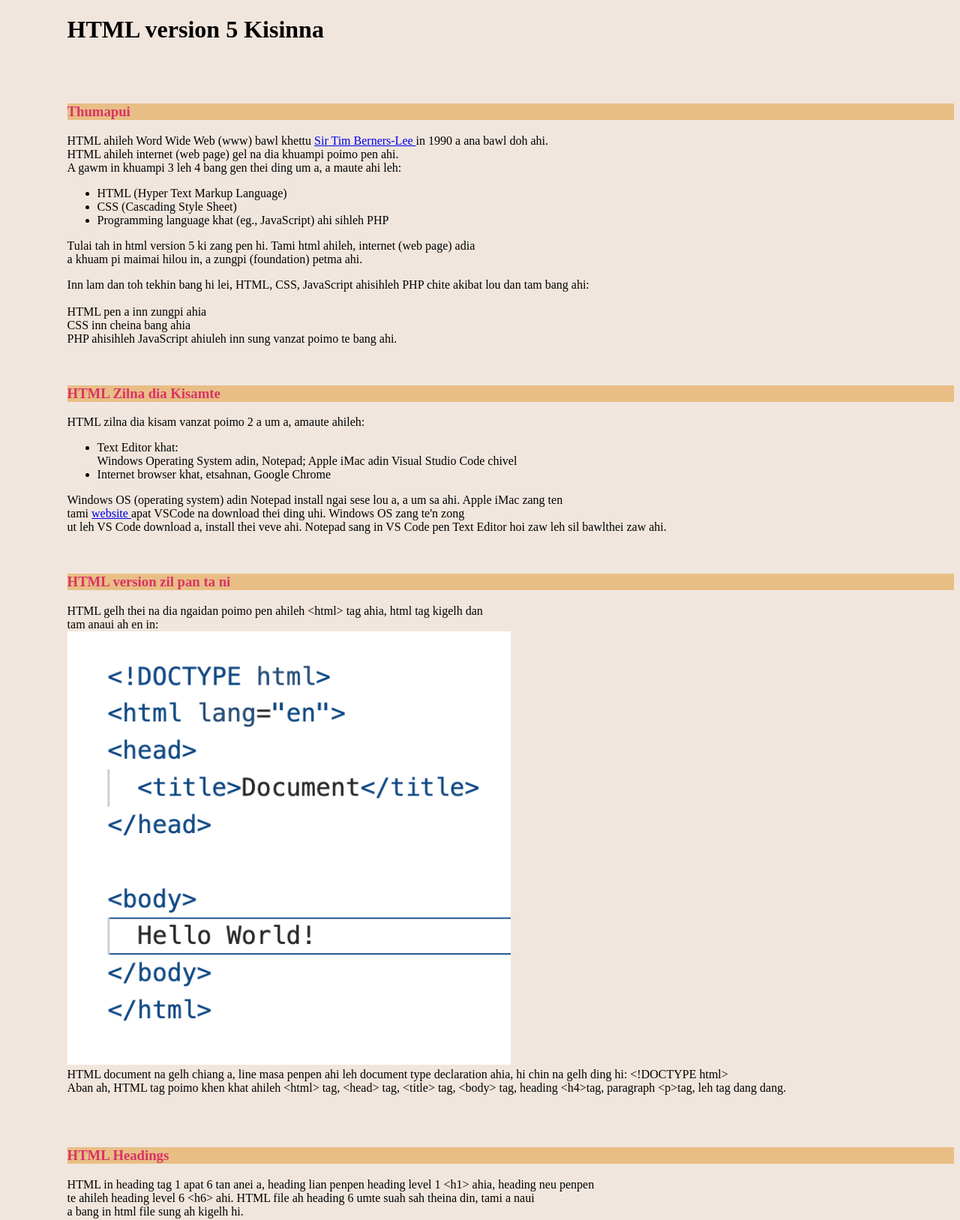
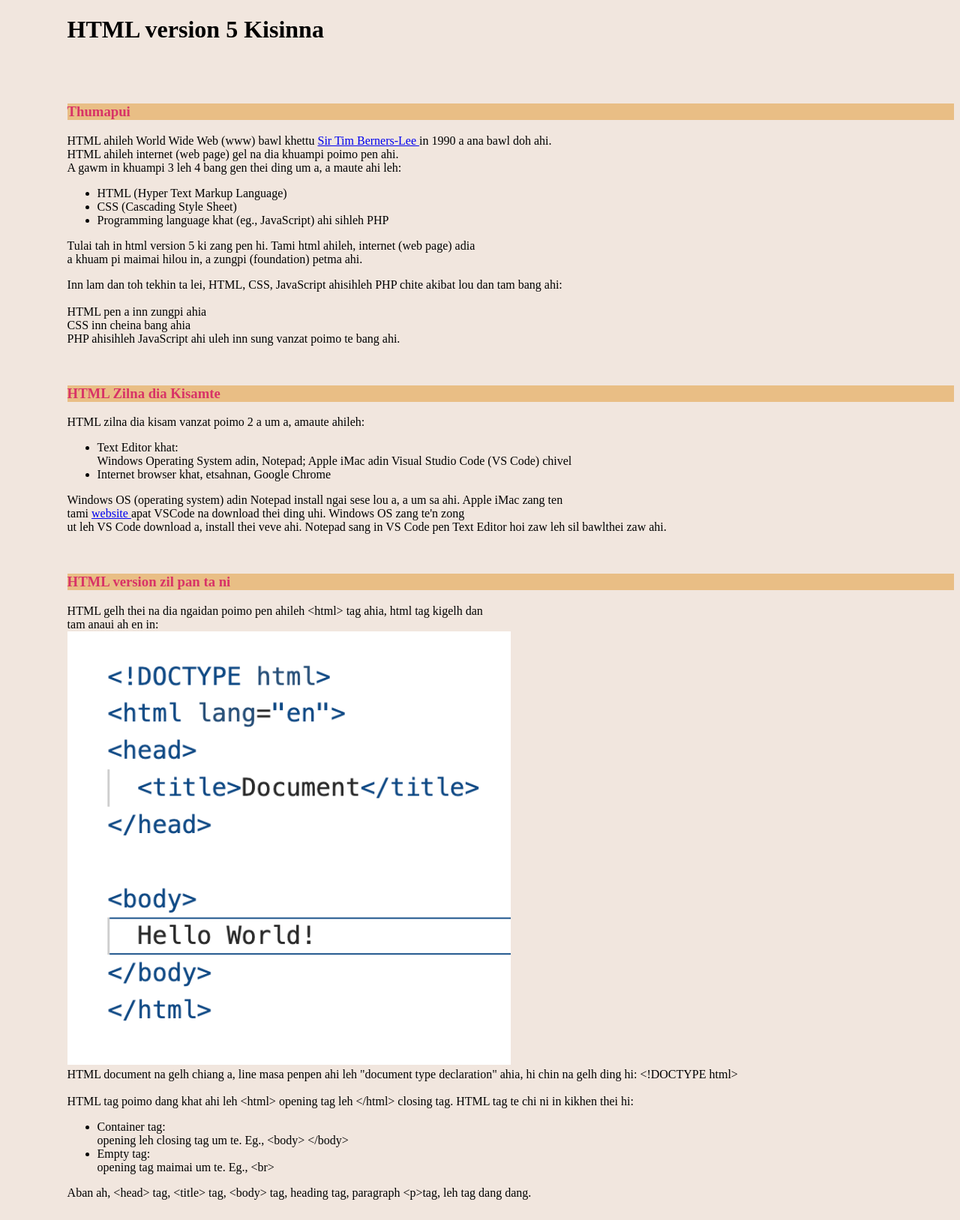
Before and after one commit to galtjh/galtjh, a plain HTML site: page index.html in a window 1280 px wide. Shown: the top 1627 px of the page at 75% size. Drawn offline with Linux system fonts and the light colour scheme.

Commit message:
Update index.html

```diff
--- a/index.html
+++ b/index.html
@@ -11,7 +11,7 @@
 
     <h3 id="sec_head">Thumapui</h3>
     <p>
-      HTML ahileh Word Wide Web (www) bawl khettu <a href="https://www.w3.org/People/Berners-Lee/" target="_blank"> Sir Tim Berners-Lee </a> in 1990 a ana bawl doh ahi. <br/>
+      HTML ahileh World Wide Web (www) bawl khettu <a href="https://www.w3.org/People/Berners-Lee/" target="_blank"> Sir Tim Berners-Lee </a> in 1990 a ana bawl doh ahi. <br/>
       HTML ahileh internet (web page) gel na dia khuampi poimo pen ahi. <br>
       A gawm in khuampi 3 leh 4 bang gen thei ding um a, a maute ahi leh: <br>
       <ul>
@@ -25,10 +25,10 @@
     </p>
 
     <p>
-      Inn lam dan toh tekhin bang hi lei, HTML, CSS, JavaScript ahisihleh PHP chite akibat lou dan tam bang ahi: <br> <br>
+      Inn lam dan toh tekhin ta lei, HTML, CSS, JavaScript ahisihleh PHP chite akibat lou dan tam bang ahi: <br> <br>
       HTML pen a inn zungpi ahia <br>
       CSS inn cheina bang ahia <br>
-      PHP ahisihleh JavaScript ahiuleh inn sung vanzat poimo te bang ahi.
+      PHP ahisihleh JavaScript ahi uleh inn sung vanzat poimo te bang ahi.
     </p>
       <br>
 
@@ -36,7 +36,8 @@
     <p>
       HTML zilna dia kisam vanzat poimo 2 a um a, amaute ahileh:
       <ul>
-        <li>Text Editor khat: <br> Windows Operating System adin, Notepad; Apple iMac adin Visual Studio Code chivel</li>
+        <li>Text Editor khat: <br>
+          Windows Operating System adin, Notepad; Apple iMac adin Visual Studio Code (VS Code) chivel</li>
         <li>Internet browser khat, etsahnan, Google Chrome</li>
       </ul>
 
@@ -54,12 +55,23 @@
       <img id="screen" src="html-screenshot.png" alt="Screen shot of html5 structure">
     <br>
 
-      HTML document na gelh chiang a, line masa penpen ahi leh document type declaration ahia,
+      HTML document na gelh chiang a, line masa penpen ahi leh "document type declaration" ahia,
       hi chin na gelh ding hi: &lt;!DOCTYPE html&gt;
-      <br>
+      <br> <br />
 
-      Aban ah, HTML tag poimo khen khat ahileh
-      &lt;html&gt; tag, &lt;head&gt; tag, &lt;title&gt; tag, &lt;body&gt; tag, heading &lt;h4&gt;tag,
+      HTML tag poimo dang khat ahi leh
+      &lt;html&gt; opening tag leh &lt;/html&gt; closing tag.
+
+      HTML tag te chi ni in kikhen thei hi:
+      <ul>
+        <li>Container tag: <br>
+          opening leh closing tag um te. Eg., &lt;body&gt; &lt;/body&gt;</li>
+        <li>Empty tag: <br>
+          opening tag maimai um te. Eg., &lt;br&gt;</li>
+      </ul>
+
+
+      Aban ah, &lt;head&gt; tag, &lt;title&gt; tag, &lt;body&gt; tag, heading tag,
       paragraph &lt;p&gt;tag, leh tag dang dang.
     </p> <br> <br>
 
@@ -67,11 +79,11 @@
 
     <p>
       HTML in heading tag 1 apat 6 tan anei a, heading lian penpen heading level 1 &lt;h1&gt; ahia, heading neu penpen <br>
-      te ahileh heading level 6 &lt;h6&gt; ahi. HTML file ah heading 6 umte suah sah theina din, tami a naui <br>
+      te ahileh heading level 6 &lt;h6&gt; ahi. HTML file ah heading 6 umte suah sah theina din, tami a nuai <br>
       a bang in html file sung ah kigelh hi. <br><br> <img src="html-headings.png" alt="Heading 1 to 6 in html"></img>
       <br> <br>
 
-      HTML file sung a, a tung a bang html code na gelh leh, tam anaui a bang output na mu ding hi. <br> <br>
+      HTML file sung ah, a tung a bang html code na gelh leh, tam anaui a bang output na mu ding hi. <br> <br>
 
       <h1>Hello World!</h1>
       <h2>Hello World!</h2>
@@ -83,7 +95,7 @@
     </p>
       <br>
 
-     <h3 id="sec_head">Lagui gelh dan</h3>
+     <h3 id="sec_head">Lagui gelh Dan</h3>
 
       <p>
       Lagui na gelh chiang in, line tha tampi kisam a, line tha pat theina din <br>
@@ -95,7 +107,7 @@
 
         Jack and Jill <br />
         Went up the hill <br />
-        To fetch a pail of water <br />
+        To fetch a pale of water <br />
         Jack fell down <br />
         And broke his crown <br />
         And Jill came tumbling after
```
